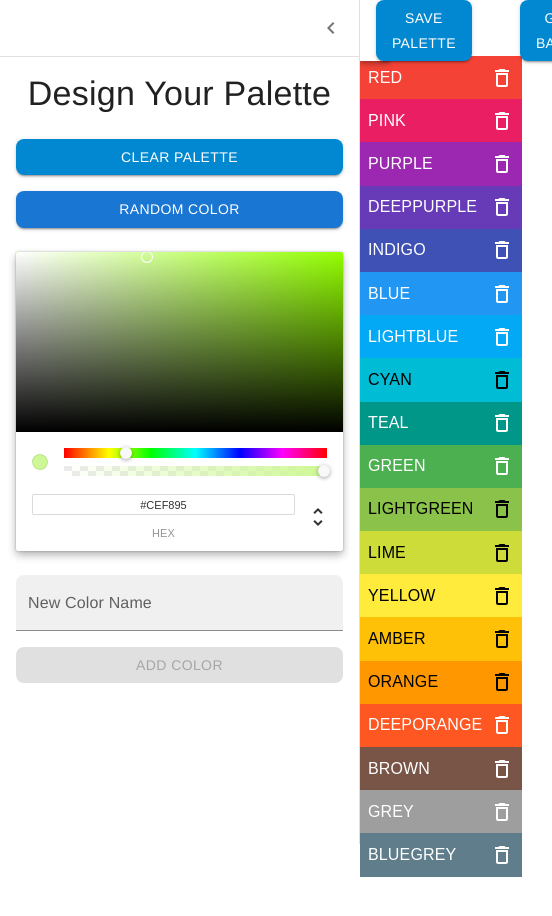
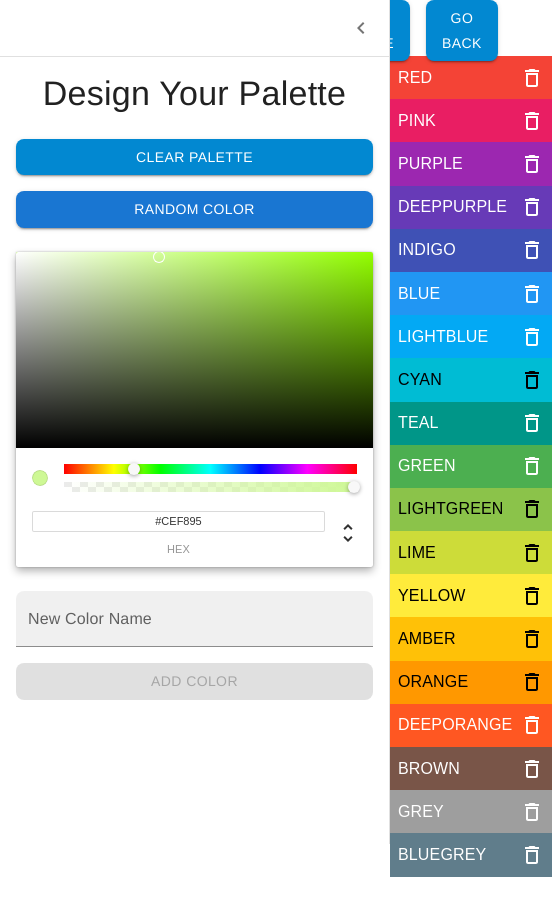
Before and after one commit to tomascatena/color-project, a React app: page /new-palette in a window 390 px wide. Shown: the top 916 px of the page, 552 px wide, since content can reach past the window. Built offline with nearby package versions, Linux system fonts and the light colour scheme; no server answers.

Commit message:
make NewPaletteAppBar responsive

```diff
--- a/src/components/NewPalette/NewPaletteAppBar/NewPaletteAppBar.styled.ts
+++ b/src/components/NewPalette/NewPaletteAppBar/NewPaletteAppBar.styled.ts
@@ -1,4 +1,4 @@
-import { Theme } from '@mui/material';
+import { Theme, Typography } from '@mui/material';
 import { styled } from '@mui/system';
 import MuiAppBar, { AppBarProps as MuiAppBarProps } from '@mui/material/AppBar';
 
@@ -30,15 +30,69 @@ export const AppBar = styled(MuiAppBar, {
   }),
 }));
 
-export const AppBarContent = styled('div')(() => ({
+type AppBarContentProps = {
+  /**
+   * Wether the drawer is open or not
+   */
+  isDrawerOpen?: boolean;
+};
+
+export const AppBarContent = styled('div', {
+  shouldForwardProp: (prop) => prop !== 'isDrawerOpen',
+})<AppBarContentProps>(({
+  theme,
+  isDrawerOpen,
+}) => ({
   display: 'flex',
   flexDirection: 'row',
   alignItems: 'center',
   justifyContent: 'space-between',
   width: '100%',
+
+  ...(isDrawerOpen && {
+    [theme.breakpoints.down('md')]: {
+      flexDirection: 'column',
+    },
+  }),
+
+  [theme.breakpoints.down('sm')]: {
+    flexDirection: 'column',
+  },
 }));
 
 export const ButtonsContainer = styled('div')(({ theme }) => ({
   display: 'flex',
   gap: theme.spacing(6),
+
+  [theme.breakpoints.down('sm')]: {
+    gap: theme.spacing(2),
+  },
 }));
+
+type AppBarTitleProps = {
+  /**
+   * Wether the drawer is open or not
+   */
+  isDrawerOpen: boolean;
+};
+
+export const AppBarTitle = styled(Typography, {
+  shouldForwardProp: (prop) => prop !== 'isDrawerOpen',
+})<AppBarTitleProps>(({
+  isDrawerOpen,
+  theme
+}) => ({
+  fontSize: '1.5rem',
+  fontWeight: 500,
+  color: theme.palette.text.primary,
+
+  ...(isDrawerOpen && {
+    [theme.breakpoints.down('md')]: {
+      display: 'none',
+    },
+  }),
+
+  [theme.breakpoints.down('sm')]: {
+    display: 'none',
+  },
+}));
--- a/src/components/NewPalette/NewPaletteAppBar/NewPaletteAppBar.tsx
+++ b/src/components/NewPalette/NewPaletteAppBar/NewPaletteAppBar.tsx
@@ -1,8 +1,7 @@
-import { AppBar, AppBarContent, ButtonsContainer } from './NewPaletteAppBar.styled';
+import { AppBar, AppBarContent, AppBarTitle, ButtonsContainer } from './NewPaletteAppBar.styled';
 import {
   Button,
   IconButton,
-  Typography
 } from '@mui/material';
 import { ColorDefinition } from '@/typings/typings';
 import { useNavigate } from 'react-router-dom';
@@ -60,13 +59,13 @@ const NewPaletteAppBar = ({
           <AddIcon />
         </IconButton>
 
-        <AppBarContent>
-          <Typography
-            variant="h6"
+        <AppBarContent isDrawerOpen={isDrawerOpen}>
+          <AppBarTitle
+            isDrawerOpen={isDrawerOpen}
             noWrap
           >
             Create a Palette
-          </Typography>
+          </AppBarTitle>
 
           <ButtonsContainer>
             <Button
--- a/src/pages/NewPalettePage/NewPalettePage.tsx
+++ b/src/pages/NewPalettePage/NewPalettePage.tsx
@@ -14,6 +14,7 @@ import NewPaletteAppBar from '@/components/NewPalette/NewPaletteAppBar/NewPalett
 import NewPaletteForm from '@/components/NewPalette/NewPaletteForm/NewPaletteForm';
 import NewPaletteNameDialog from '../../components/NewPalette/NewPaletteNameDialog/NewPaletteNameDialog';
 import React from 'react';
+import useGetDeviceSeize from '@/hooks/useGetDeviceSize';
 
 type Props = {
   /**
@@ -30,7 +31,9 @@ const NewPalettePage = ({
   palettes,
   savePalette
 }: Props) => {
-  const DRAWER_WIDTH = 360;
+  const { isMobile } = useGetDeviceSeize();
+
+  const DRAWER_WIDTH = isMobile ? window.innerWidth : 360;
   const navigate = useNavigate();
 
   const [colors, setColors] = React.useState<ColorDefinition[]>(palettes[0].colors);
```
